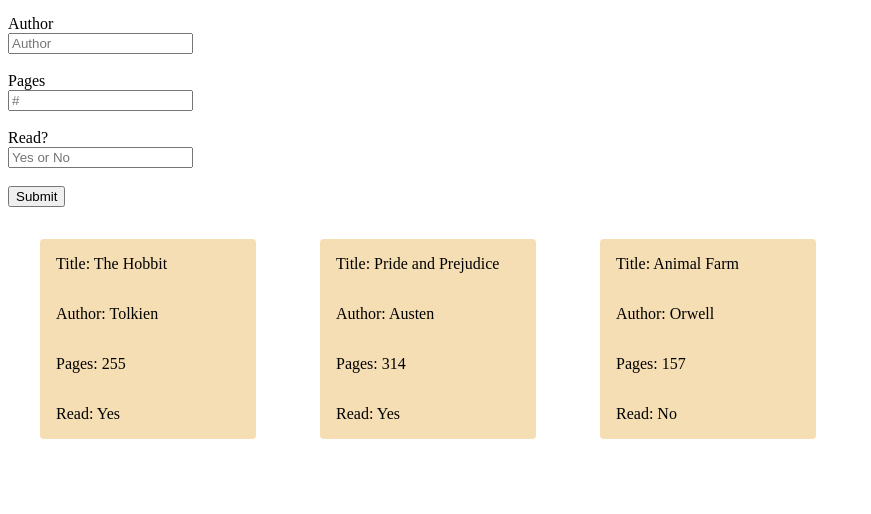
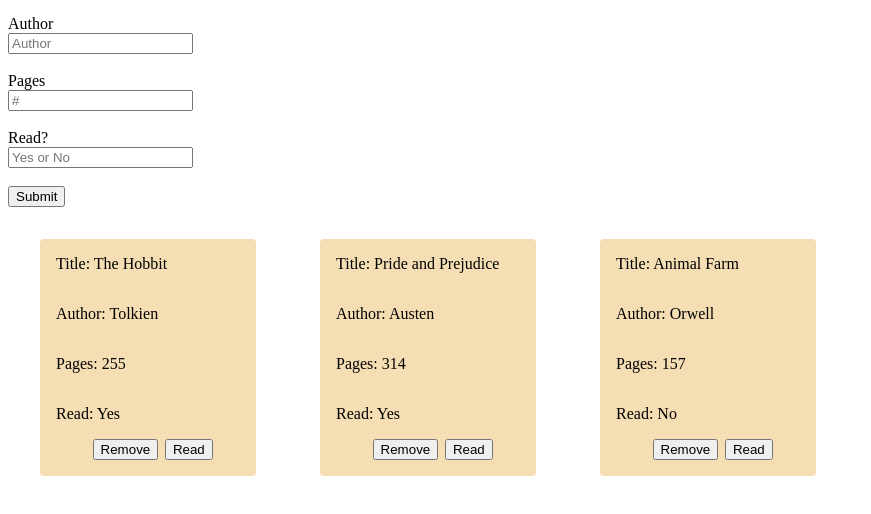
Before and after one commit to jbaldwin0/odin-library, a website: page index.html in a window 1280 px wide. Shown: the part 122-636 px from the top of the page, without its empty margins (0-871 px from the left). Drawn offline with Linux system fonts and the light colour scheme.

Commit message:
Add buttons to book elements

```diff
--- a/script.js
+++ b/script.js
@@ -20,6 +20,10 @@ function iterateThroughBooks(library) {
             <p>Author: ${library[i].author}</p>
             <p>Pages: ${library[i].pages}</p>
             <p>Read: ${library[i].read}</p>
+            <div id="options">
+                <button>Remove</button>
+                <button>Read</button>
+            </div>
         </div>
         `;
         shelf.insertAdjacentHTML("beforeend", book);
--- a/style.css
+++ b/style.css
@@ -13,3 +13,13 @@
     display: flex;
     flex-wrap: wrap;
 }
+
+#options {
+    display: flex;
+    padding-bottom: 1em;
+    justify-content: center;
+}
+
+#options>button {
+    margin-right: 0.5em;
+}
```
